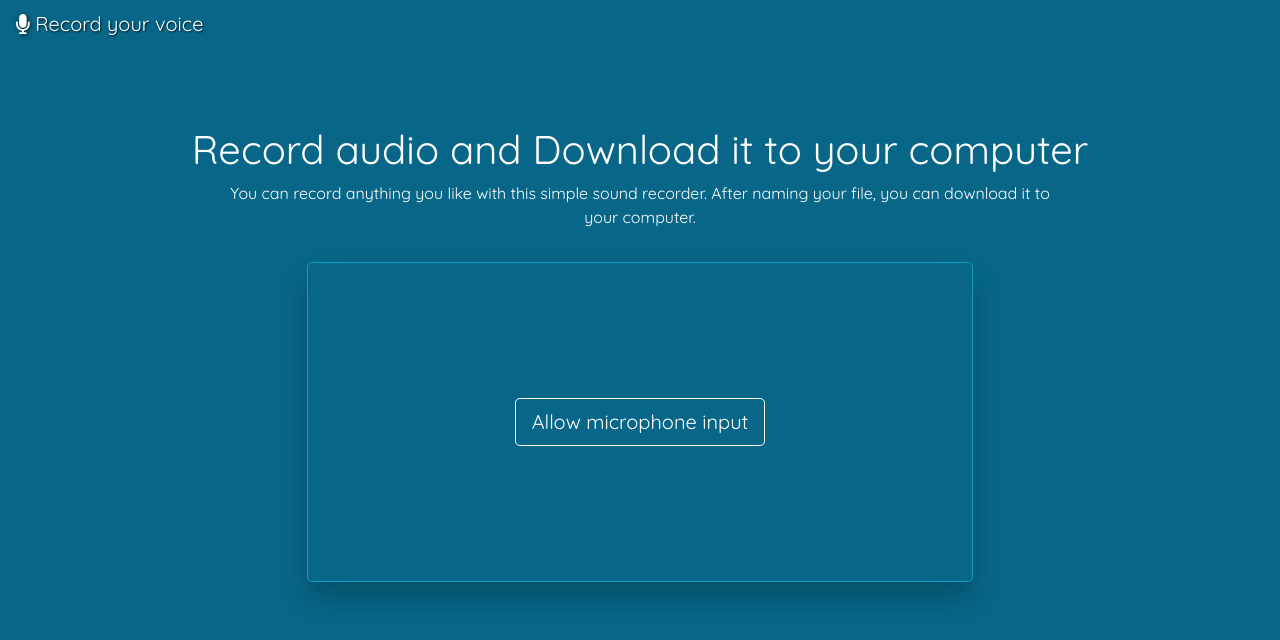
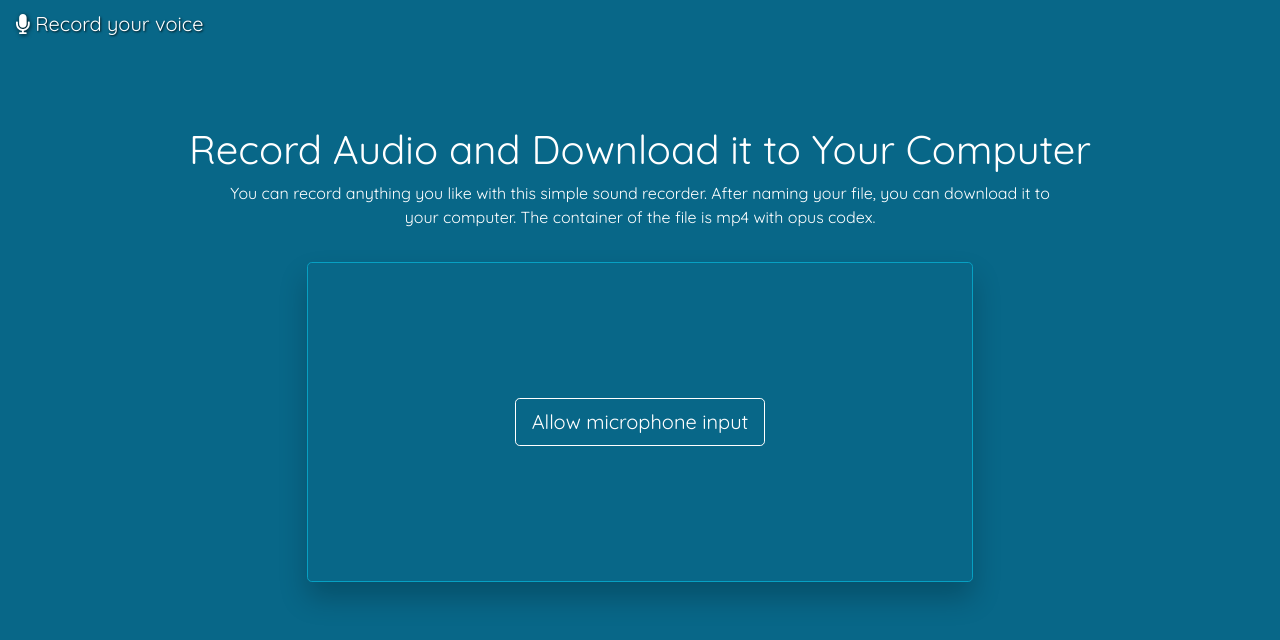
Before and after one commit to sabinefrister/soundrecorder, a React (Create React App) app: page / in a window 1280 px wide. Shown: the top 640 px of the page. Built offline with nearby package versions, Linux system fonts and the light colour scheme.

Commit message:
Improve look of title and content of description.

```diff
--- a/src/App.js
+++ b/src/App.js
@@ -68,10 +68,11 @@ class App extends Component {
 			  	{this.state.alertMessage}
 		  	</Alert>
 				<Container className="main-container">
-				  <h1>Record audio and Download it to your computer</h1>
+				  <h1>Record Audio and Download it to Your Computer</h1>
 				  <p>
 				    You can record anything you like with this simple sound recorder.
 				    After naming your file, you can download it to your computer.
+				    The container of the file is mp4 with opus codex.
 				  </p>
 				  <Jumbotron>
 						{!this.state.streamAvailable && (
```
